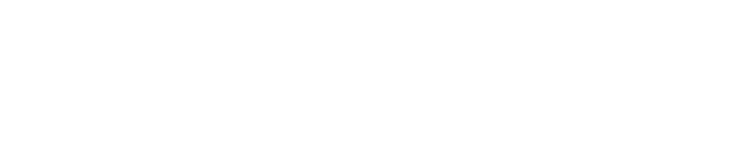
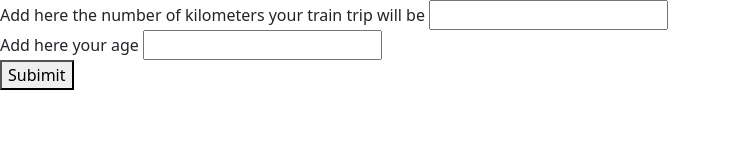
Before and after one commit to EmanuelaPau/js-biglietto-treno-form, a plain HTML site: page index.html in a window 1280 px wide. Shown: the whole page, without its empty margins (0-731 px from the left). Drawn offline with nearby package versions, Linux system fonts and the light colour scheme.

Commit message:
Add inputs in html

```diff
--- a/index.html
+++ b/index.html
@@ -20,7 +20,21 @@
     </head>
 
     <body>
-
+        <main>
+            <div>
+                <label for="kilometers">Add here the number of kilometers your train trip will be</label>
+                <input type="text" name="kilometers" id="kilometers">
+            </div>
+            <div>
+                <label for="kilometers">Add here your age</label>
+                <input type="number" name="age" id="age">
+            </div>
+            <div>
+                <button class="subimit-button" id="my_subimit-button">
+                    Subimit
+                </button>
+            </div>
+        </main>
     </body>
     <script type="text/javascript" src="script/my_script.js"></script>
 </html>
```
